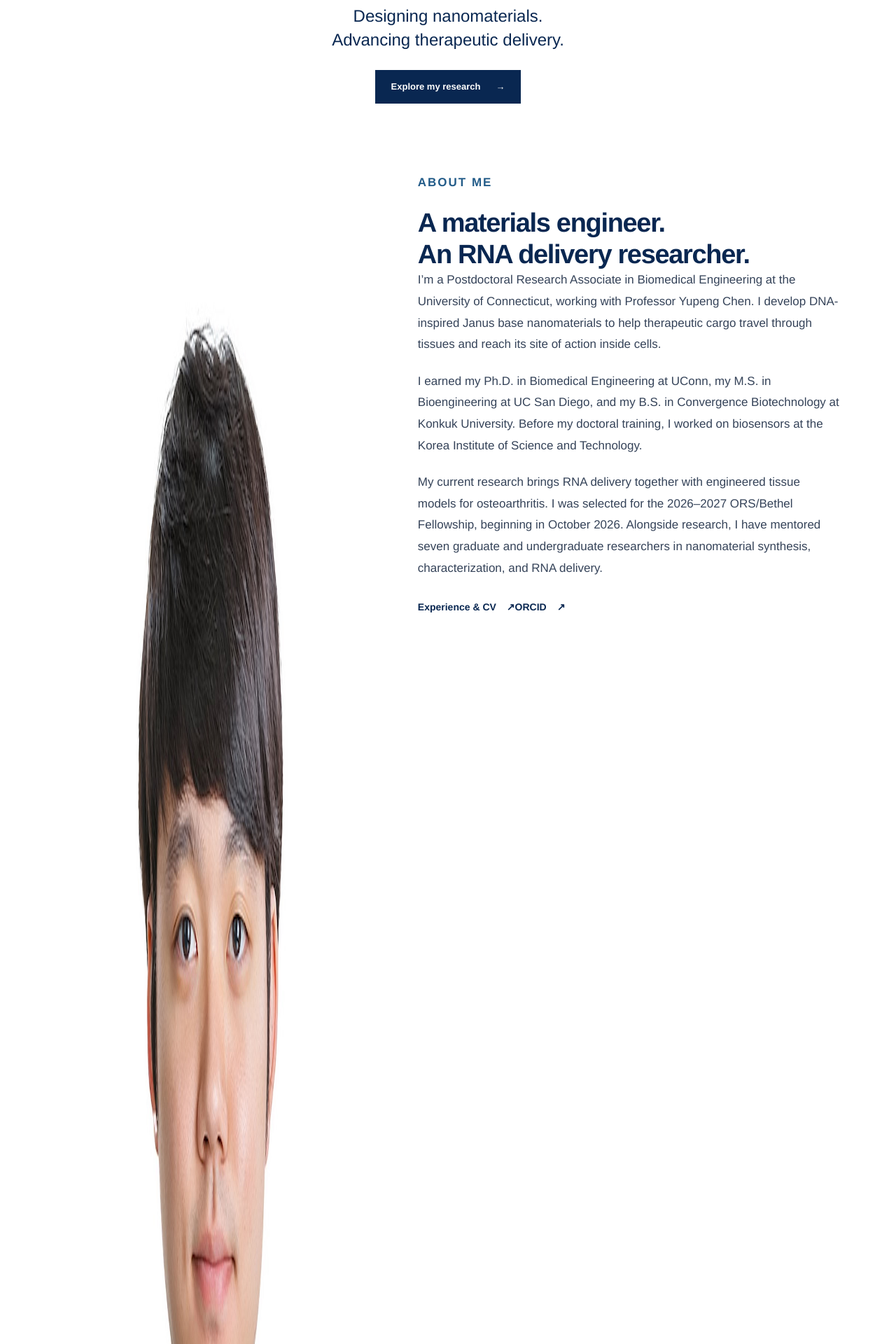
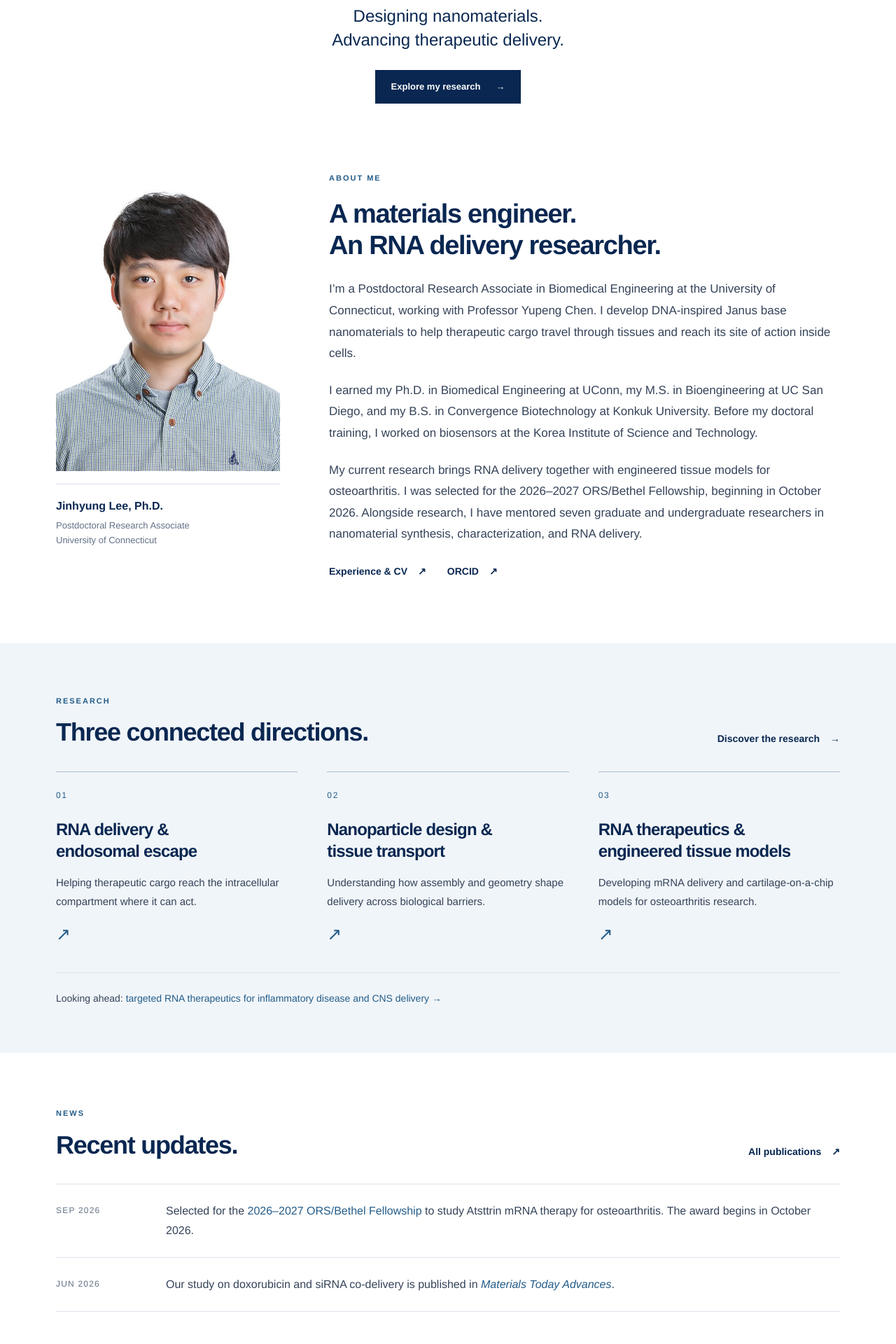
Before and after one commit to biojhleena-glitch/biojhleena-glitch.github.io, a Jekyll site: the page built from _pages/about.html, in a window 1280 px wide. Shown: the part 587-2507 px from the top of the page at 70% size. Built offline with Jekyll 4.4.1, drawn with Linux system fonts in a browser that asks for light colours.

Commit message:
Style the portrait introduction and future research vision for desktop and mobile

```diff
--- a/assets/css/custom.css
+++ b/assets/css/custom.css
@@ -58,10 +58,17 @@ main { outline: none; }
 .button-primary:hover { background: var(--accent); color: var(--paper); border-color: var(--accent); text-decoration: none; }
 .button-row { display: flex; gap: 20px; flex-wrap: wrap; margin: 26px 0; }
 .text-link { display: inline-flex; align-items: center; gap: 15px; font-size: 14px; font-weight: 600; color: var(--ink); }
-.home-intro { display: grid; grid-template-columns: 1fr 1.35fr; gap: 70px; padding-top: 66px; padding-bottom: 90px; }
-.home-intro h2 { margin: 0; font-size: 38px; }
+.home-intro { display: grid; grid-template-columns: minmax(230px, 320px) minmax(0, 1fr); gap: 70px; align-items: start; padding-top: 66px; padding-bottom: 90px; scroll-margin-top: 30px; }
+.home-intro h2 { margin: 0 0 26px; font-size: 38px; }
+.profile-portrait { margin: 0; }
+.profile-portrait img { display: block; width: 100%; height: auto; background: #fff; }
+.profile-portrait figcaption { padding-top: 18px; border-top: 1px solid var(--line); margin-top: 18px; color: var(--ink); font-size: 16px; font-weight: 600; line-height: 1.6; }
+.profile-portrait figcaption span { display: block; margin-top: 5px; color: var(--muted); font-size: 13px; font-weight: 400; }
 .intro-copy p { font-size: 17px; line-height: 1.8; }
+.intro-copy .eyebrow { font-size: 11px; line-height: 1.6; }
 .intro-copy p:last-of-type { margin-bottom: 25px; }
+.profile-links { display: flex; gap: 30px; flex-wrap: wrap; }
+.vision-link { font-size: 14px; margin: 32px 0 0; padding-top: 24px; border-top: 1px solid var(--line); }
 .home-research { padding: 74px 0 66px; background: var(--soft); }
 .section-heading { display: flex; align-items: end; justify-content: space-between; gap: 30px; margin-bottom: 34px; }
 .section-heading h2 { margin: 0; }
@@ -90,6 +97,11 @@ main { outline: none; }
 .research-direction h2 { margin-top: 0; font-size: 31px; scroll-margin-top: 25px; }
 .research-direction .direction-number { margin-bottom: 16px; }
 .research-keywords { color: var(--accent); font-size: 13px; }
+.research-status { color: var(--accent); font-size: 11px; font-weight: 650; text-transform: uppercase; letter-spacing: 1.2px; margin-bottom: 15px; }
+.future-vision { margin-top: 44px; padding: 34px 36px; background: var(--soft); border-top: 3px solid var(--gold); scroll-margin-top: 25px; }
+.future-vision h2 { margin-top: 0; font-size: 33px; }
+.future-vision h3 { margin-top: 30px; font-size: 23px; letter-spacing: -.02em; }
+.future-vision p:last-child { margin-bottom: 0; }
 .callout { border-left: 3px solid var(--gold); background: var(--soft); padding: 24px 28px; margin-top: 32px; }
 .callout p:last-child { margin-bottom: 0; }
 .publication-summary { font-size: 14px; color: var(--muted); }
@@ -170,6 +182,7 @@ th { background: var(--soft); font-size: 13px; color: var(--ink); font-weight: 6
   .hero-media { height: 365px; }
   .hero-card { margin-top: -80px; padding-inline: 30px; }
   .home-intro { grid-template-columns: 1fr; gap: 26px; padding-top: 48px; padding-bottom: 58px; }
+  .profile-portrait { width: min(300px, 100%); }
   .home-intro h2 br { display: none; }
   .research-grid { grid-template-columns: 1fr; gap: 26px; }
   .research-overview { padding-top: 24px; }
@@ -214,6 +227,9 @@ th { background: var(--soft); font-size: 13px; color: var(--ink); font-weight: 6
   .main-content { padding: 36px 0 56px; }
   .research-direction h2 { font-size: 27px; }
   .research-keywords { font-size: 12px; }
+  .future-vision { padding: 26px 22px; }
+  .future-vision h2 { font-size: 28px; }
+  .future-vision h3 { font-size: 22px; }
   .publication-meta { font-size: 10px; gap: 10px; }
   .publication-item h3 { font-size: 22px; }
   .publication-authors { font-size: 13px; }
```
